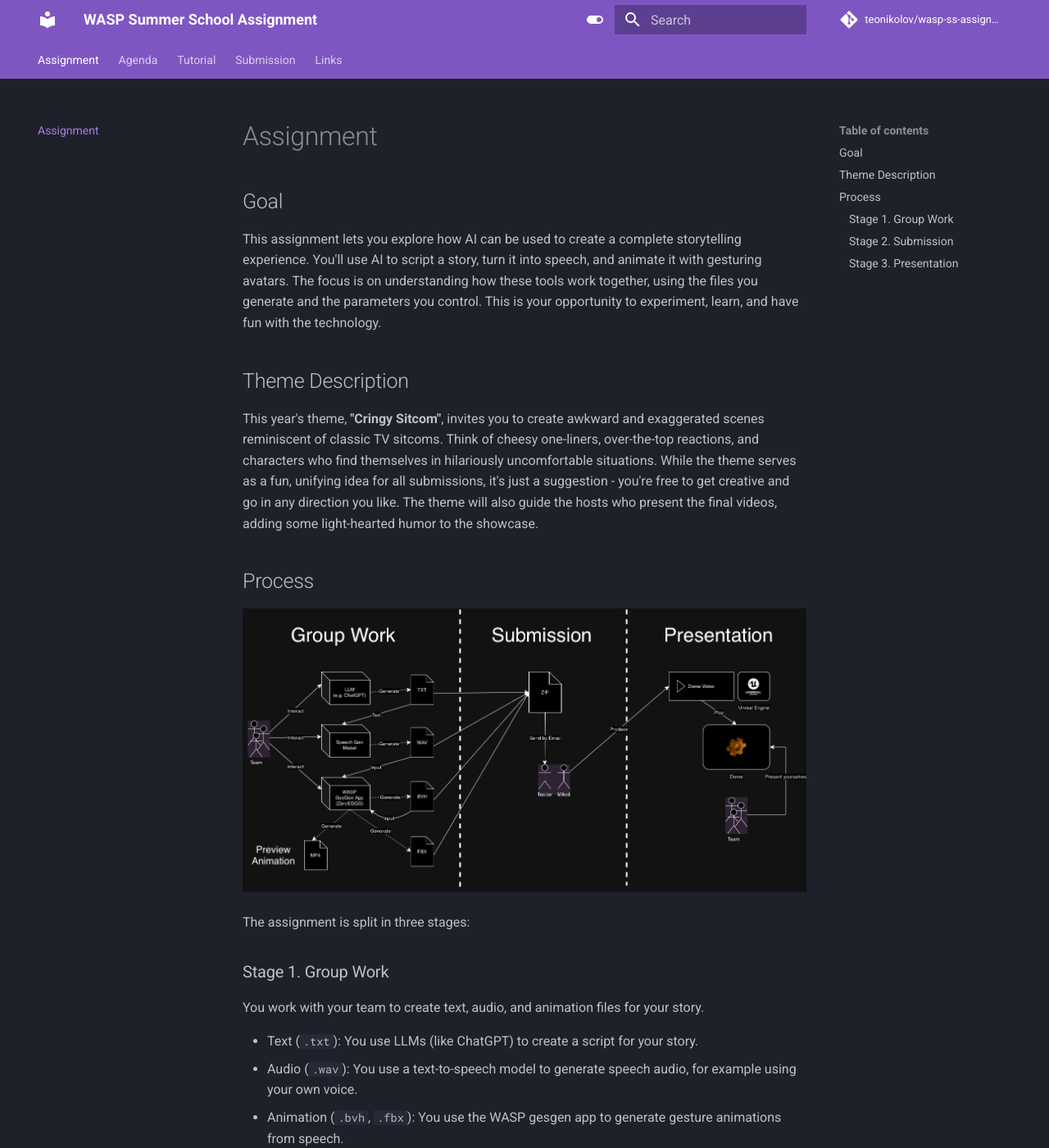
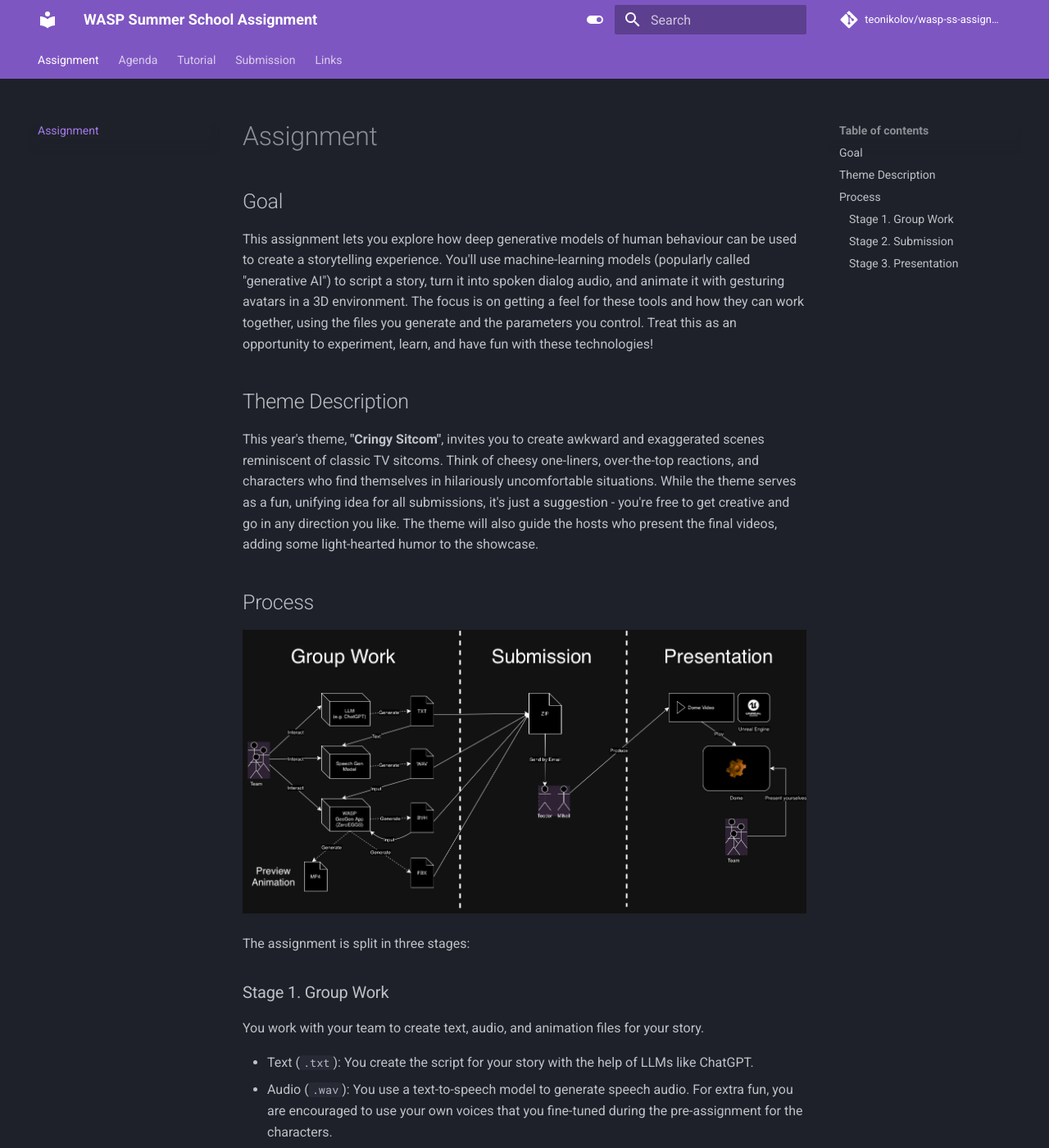
Before and after one commit to TeoNikolov/wasp-ss-assignment, an MkDocs documentation site: the page built from docs/index.md, in a window 1280 px wide and 1400 px high. Shown: the whole window at 82% size. Built offline with MkDocs 1.6.1 and Material for MkDocs 9.7.7, drawn with Linux system fonts in a browser that asks for light colours; comment, search, counter and statistics services are not loaded; some of the changed text lies outside the part shown.

Commit message:
Update index.md

```diff
--- a/docs/index.md
+++ b/docs/index.md
@@ -1,7 +1,7 @@
 # Assignment
 ## Goal
 
-This assignment lets you explore how AI can be used to create a complete storytelling experience. You'll use AI to script a story, turn it into speech, and animate it with gesturing avatars. The focus is on understanding how these tools work together, using the files you generate and the parameters you control. This is your opportunity to experiment, learn, and have fun with the technology.
+This assignment lets you explore how deep generative models of human behaviour can be used to create a storytelling experience. You'll use machine-learning models (popularly called "generative AI") to script a story, turn it into spoken dialog audio, and animate it with gesturing avatars in a 3D environment. The focus is on getting a feel for these tools and how they can work together, using the files you generate and the parameters you control. Treat this as an opportunity to experiment, learn, and have fun with these technologies!
 
 ## Theme Description
 
@@ -17,11 +17,11 @@ The assignment is split in three stages:
 
 You work with your team to create text, audio, and animation files for your story.
 
-- Text (`.txt`): You use LLMs (like ChatGPT) to create a script for your story.
-- Audio (`.wav`): You use a text-to-speech model to generate speech audio, for example using your own voice.
+- Text (`.txt`): You create the script for your story with the help of LLMs like ChatGPT.
+- Audio (`.wav`): You use a text-to-speech model to generate speech audio. For extra fun, you are encouraged to use your own voices that you fine-tuned during the pre-assignment for the characters.
 - Animation (`.bvh`, `.fbx`): You use the WASP gesgen app to generate gesture animations from speech.
 
-[Tutorial link](./tutorial.md)
+[Click here for a detailed tutorial for the group work](./tutorial.md)
 
 ### Stage 2. Submission
 
```
